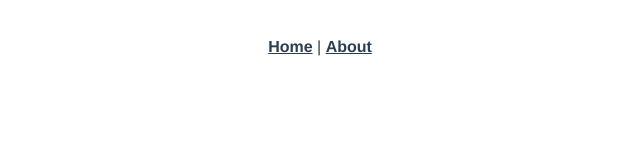
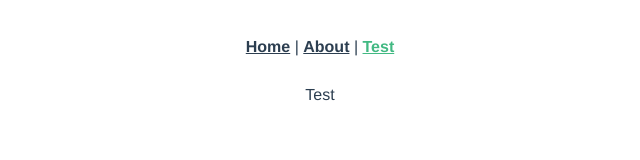
Before and after one commit to MusicTen/vue3-demo, a Vue app: page /#/test in a window 1280 px wide. Before the commit this address had no page. Shown: the top 160 px of the page, without its empty margins (320-960 px from the left). Built offline with nearby package versions, Linux system fonts and the light colour scheme.

Commit message:
异步组件

```diff
--- a/src/App.vue
+++ b/src/App.vue
@@ -1,7 +1,8 @@
 <template>
   <div id="nav">
     <router-link to="/">Home</router-link> |
-    <router-link to="/about">About</router-link>
+    <router-link to="/about">About</router-link> |
+    <router-link to="/test">Test</router-link>
   </div>
   <router-view/>
 </template>
--- a/src/router/index.js
+++ b/src/router/index.js
@@ -1,4 +1,5 @@
 import { createRouter, createWebHashHistory } from 'vue-router';
+import { defineAsyncComponent } from 'vue';
 import Home from '../views/Home.vue';
 
 const routes = [
@@ -15,6 +16,12 @@ const routes = [
     // which is lazy-loaded when the route is visited.
     component: () => import(/* webpackChunkName: "about" */ '../views/About.vue'),
   },
+  // vue3新增defineAsyncComponent API 用来定义异步组件
+  {
+    path: '/test',
+    name: 'Test',
+    component: defineAsyncComponent(() => import('../views/Test.vue')),
+  },
 ];
 
 const router = createRouter({
--- /dev/null
+++ b/src/views/Test.vue
@@ -0,0 +1,10 @@
+<template>
+  <div>Test</div>
+</template>
+<script>
+export default {
+  name: 'test',
+};
+</script>
+<style>
+</style>
```
